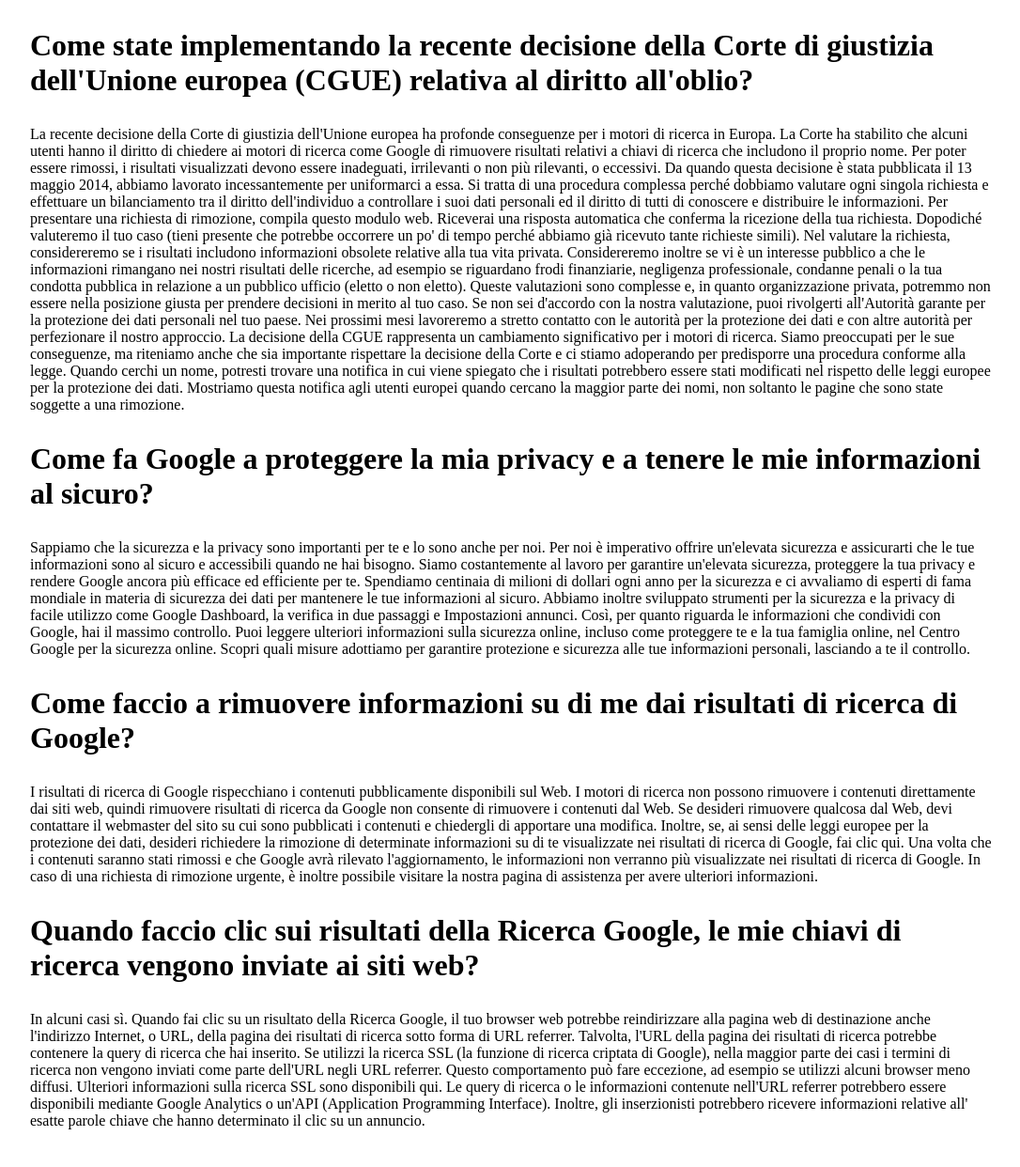
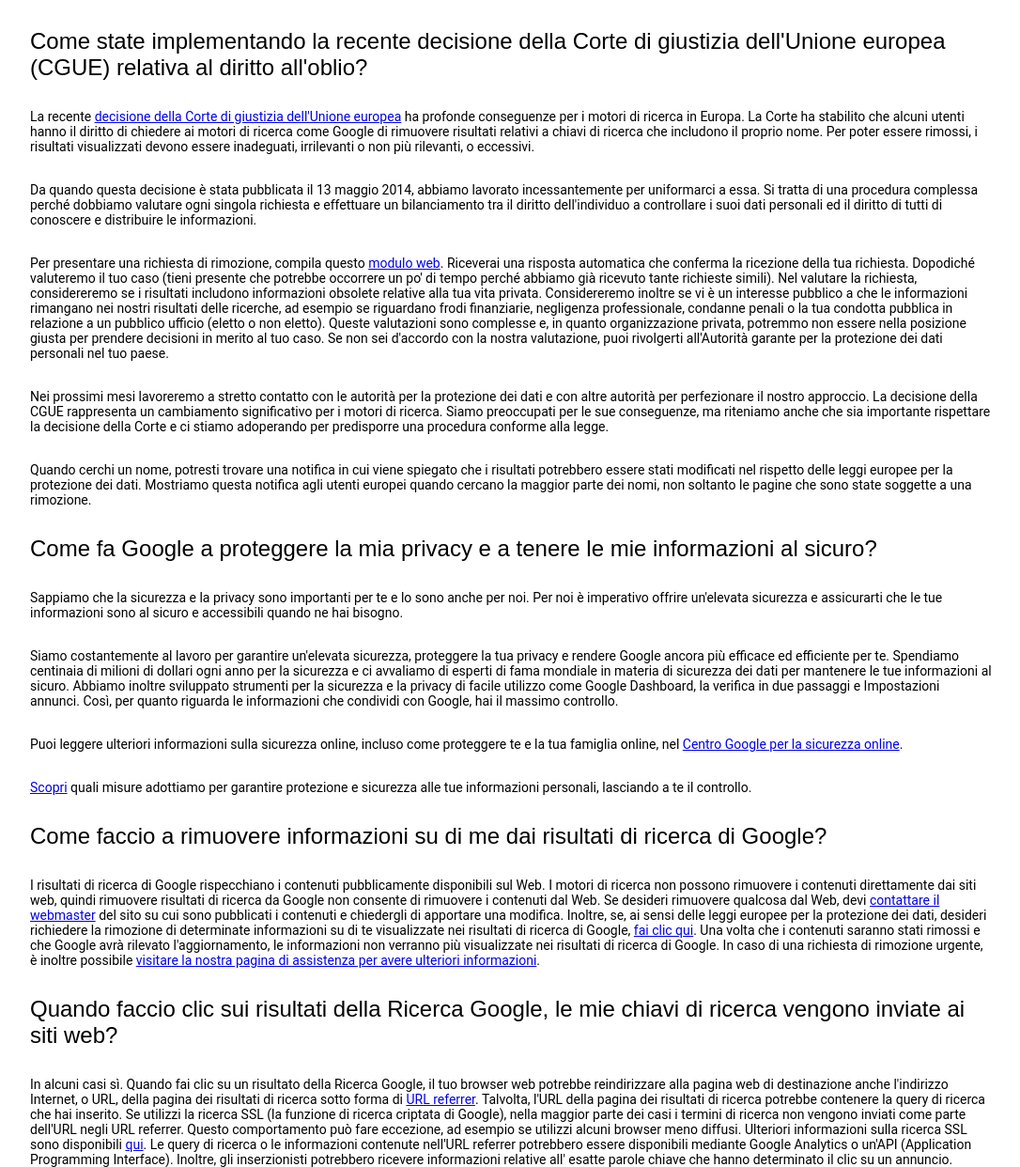
Before and after one commit to BedeschiDaniele/php-google-faq, a PHP site: page / in a window 1280 px wide. Shown: the whole page at 94% size, without its empty margins (96-1182 px from the left). Before the commit the page ends 1202 px from the top, so only its background shows below. Run offline with PHP 8.4, Linux system fonts and the light colour scheme.

Commit message:
Commit with link

```diff
--- a/css/style.css
+++ b/css/style.css
@@ -10,5 +10,14 @@
   margin: 0 auto;
 }
 .question {
-  margin: 30px 0;
+  font-family: 'Google Sans',sans-serif;
+  font-weight: 500;
+  font-size: 24px;
+  margin: 30px 0px;
 }
+p{
+  font-family: Roboto,arial,sans-serif;
+  font-size: 14px;
+  font-weight: 400;
+  margin: 30px 0px;
+}
--- a/index.php
+++ b/index.php
@@ -4,32 +4,36 @@ $faqs = [
 
     [
       'question' => "Come state implementando la recente decisione della Corte di giustizia dell'Unione europea (CGUE) relativa al diritto all'oblio?",
-      'answer' => "La recente decisione della Corte di giustizia dell'Unione europea ha profonde conseguenze per i motori di ricerca in Europa. La Corte ha stabilito che alcuni utenti hanno il diritto di chiedere ai motori di ricerca come Google di rimuovere risultati relativi a chiavi di ricerca che includono il proprio nome. Per poter essere rimossi, i risultati visualizzati devono essere inadeguati, irrilevanti o non più rilevanti, o eccessivi.
-      Da quando questa decisione è stata pubblicata il 13 maggio 2014, abbiamo lavorato incessantemente per uniformarci a essa. Si tratta di una procedura complessa perché dobbiamo valutare ogni singola richiesta e effettuare un bilanciamento tra il diritto dell'individuo a controllare i suoi dati personali ed il diritto di tutti di conoscere e distribuire le informazioni.
-      Per presentare una richiesta di rimozione, compila questo modulo web. Riceverai una risposta automatica che conferma la ricezione della tua richiesta. Dopodiché valuteremo il tuo caso (tieni presente che potrebbe occorrere un po' di tempo perché abbiamo già ricevuto tante richieste simili). Nel valutare la richiesta, considereremo se i risultati includono informazioni obsolete relative alla tua vita privata. Considereremo inoltre se vi è un interesse pubblico a che le informazioni rimangano nei nostri risultati delle ricerche, ad esempio se riguardano frodi finanziarie, negligenza professionale, condanne penali o la tua condotta pubblica in relazione a un pubblico ufficio (eletto o non eletto). Queste valutazioni sono complesse e, in quanto organizzazione privata, potremmo non essere nella posizione giusta per prendere decisioni in merito al tuo caso. Se non sei d'accordo con la nostra valutazione, puoi rivolgerti all'Autorità garante per la protezione dei dati personali nel tuo paese.
-      Nei prossimi mesi lavoreremo a stretto contatto con le autorità per la protezione dei dati e con altre autorità per perfezionare il nostro approccio. La decisione della CGUE rappresenta un cambiamento significativo per i motori di ricerca. Siamo preoccupati per le sue conseguenze, ma riteniamo anche che sia importante rispettare la decisione della Corte e ci stiamo adoperando per predisporre una procedura conforme alla legge.
-      Quando cerchi un nome, potresti trovare una notifica in cui viene spiegato che i risultati potrebbero essere stati modificati nel rispetto delle leggi europee per la protezione dei dati. Mostriamo questa notifica agli utenti europei quando cercano la maggior parte dei nomi, non soltanto le pagine che sono state soggette a una rimozione.",
+      'answer' => "<p>La recente <a href=#>decisione della Corte di giustizia dell'Unione europea</a> ha profonde conseguenze per i motori di ricerca in Europa. La Corte ha stabilito che alcuni utenti hanno il diritto di chiedere ai motori di ricerca come Google di rimuovere risultati relativi a chiavi di ricerca che includono il proprio nome. Per poter essere rimossi, i risultati visualizzati devono essere inadeguati, irrilevanti o non più rilevanti, o eccessivi.</p>
+
+      <p>Da quando questa decisione è stata pubblicata il 13 maggio 2014, abbiamo lavorato incessantemente per uniformarci a essa. Si tratta di una procedura complessa perché dobbiamo valutare ogni singola richiesta e effettuare un bilanciamento tra il diritto dell'individuo a controllare i suoi dati personali ed il diritto di tutti di conoscere e distribuire le informazioni.</p>
+
+      <p>Per presentare una richiesta di rimozione, compila questo <a href=#>modulo web</a>. Riceverai una risposta automatica che conferma la ricezione della tua richiesta. Dopodiché valuteremo il tuo caso (tieni presente che potrebbe occorrere un po' di tempo perché abbiamo già ricevuto tante richieste simili). Nel valutare la richiesta, considereremo se i risultati includono informazioni obsolete relative alla tua vita privata. Considereremo inoltre se vi è un interesse pubblico a che le informazioni rimangano nei nostri risultati delle ricerche, ad esempio se riguardano frodi finanziarie, negligenza professionale, condanne penali o la tua condotta pubblica in relazione a un pubblico ufficio (eletto o non eletto). Queste valutazioni sono complesse e, in quanto organizzazione privata, potremmo non essere nella posizione giusta per prendere decisioni in merito al tuo caso. Se non sei d'accordo con la nostra valutazione, puoi rivolgerti all'Autorità garante per la protezione dei dati personali nel tuo paese.</p>
+
+      <p>Nei prossimi mesi lavoreremo a stretto contatto con le autorità per la protezione dei dati e con altre autorità per perfezionare il nostro approccio. La decisione della CGUE rappresenta un cambiamento significativo per i motori di ricerca. Siamo preoccupati per le sue conseguenze, ma riteniamo anche che sia importante rispettare la decisione della Corte e ci stiamo adoperando per predisporre una procedura conforme alla legge.</p>
+
+      <p>Quando cerchi un nome, potresti trovare una notifica in cui viene spiegato che i risultati potrebbero essere stati modificati nel rispetto delle leggi europee per la protezione dei dati. Mostriamo questa notifica agli utenti europei quando cercano la maggior parte dei nomi, non soltanto le pagine che sono state soggette a una rimozione.</p>",
     ],
 
     [
       'question' => 'Come fa Google a proteggere la mia privacy e a tenere le mie informazioni al sicuro?',
-      'answer' => "Sappiamo che la sicurezza e la privacy sono importanti per te e lo sono anche per noi. Per noi è imperativo offrire un'elevata sicurezza e assicurarti che le tue informazioni sono al sicuro e accessibili quando ne hai bisogno.
+      'answer' => "<p>Sappiamo che la sicurezza e la privacy sono importanti per te e lo sono anche per noi. Per noi è imperativo offrire un'elevata sicurezza e assicurarti che le tue informazioni sono al sicuro e accessibili quando ne hai bisogno.</p>
 
-      Siamo costantemente al lavoro per garantire un'elevata sicurezza, proteggere la tua privacy e rendere Google ancora più efficace ed efficiente per te. Spendiamo centinaia di milioni di dollari ogni anno per la sicurezza e ci avvaliamo di esperti di fama mondiale in materia di sicurezza dei dati per mantenere le tue informazioni al sicuro. Abbiamo inoltre sviluppato strumenti per la sicurezza e la privacy di facile utilizzo come Google Dashboard, la verifica in due passaggi e Impostazioni annunci. Così, per quanto riguarda le informazioni che condividi con Google, hai il massimo controllo.
+      <p>Siamo costantemente al lavoro per garantire un'elevata sicurezza, proteggere la tua privacy e rendere Google ancora più efficace ed efficiente per te. Spendiamo centinaia di milioni di dollari ogni anno per la sicurezza e ci avvaliamo di esperti di fama mondiale in materia di sicurezza dei dati per mantenere le tue informazioni al sicuro. Abbiamo inoltre sviluppato strumenti per la sicurezza e la privacy di facile utilizzo come Google Dashboard, la verifica in due passaggi e Impostazioni annunci. Così, per quanto riguarda le informazioni che condividi con Google, hai il massimo controllo.</p>
 
-      Puoi leggere ulteriori informazioni sulla sicurezza online, incluso come proteggere te e la tua famiglia online, nel Centro Google per la sicurezza online.
+      <p>Puoi leggere ulteriori informazioni sulla sicurezza online, incluso come proteggere te e la tua famiglia online, nel <a href=#>Centro Google per la sicurezza online</a>.<p>
 
-      Scopri quali misure adottiamo per garantire protezione e sicurezza alle tue informazioni personali, lasciando a te il controllo.",
+      <p><a href=#>Scopri</a> quali misure adottiamo per garantire protezione e sicurezza alle tue informazioni personali, lasciando a te il controllo.</p>",
     ],
 
     [
       'question' => 'Come faccio a rimuovere informazioni su di me dai risultati di ricerca di Google?',
-      'answer' => "I risultati di ricerca di Google rispecchiano i contenuti pubblicamente disponibili sul Web. I motori di ricerca non possono rimuovere i contenuti direttamente dai siti web, quindi rimuovere risultati di ricerca da Google non consente di rimuovere i contenuti dal Web. Se desideri rimuovere qualcosa dal Web, devi contattare il webmaster del sito su cui sono pubblicati i contenuti e chiedergli di apportare una modifica. Inoltre, se, ai sensi delle leggi europee per la protezione dei dati, desideri richiedere la rimozione di determinate informazioni su di te visualizzate nei risultati di ricerca di Google, fai clic qui. Una volta che i contenuti saranno stati rimossi e che Google avrà rilevato l'aggiornamento, le informazioni non verranno più visualizzate nei risultati di ricerca di Google. In caso di una richiesta di rimozione urgente, è inoltre possibile visitare la nostra pagina di assistenza per avere ulteriori informazioni.",
+      'answer' => "<p>I risultati di ricerca di Google rispecchiano i contenuti pubblicamente disponibili sul Web. I motori di ricerca non possono rimuovere i contenuti direttamente dai siti web, quindi rimuovere risultati di ricerca da Google non consente di rimuovere i contenuti dal Web. Se desideri rimuovere qualcosa dal Web, devi <a href=#>contattare il webmaster</a> del sito su cui sono pubblicati i contenuti e chiedergli di apportare una modifica. Inoltre, se, ai sensi delle leggi europee per la protezione dei dati, desideri richiedere la rimozione di determinate informazioni su di te visualizzate nei risultati di ricerca di Google, <a href=#>fai clic qui</a>. Una volta che i contenuti saranno stati rimossi e che Google avrà rilevato l'aggiornamento, le informazioni non verranno più visualizzate nei risultati di ricerca di Google. In caso di una richiesta di rimozione urgente, è inoltre possibile <a href=#>visitare la nostra pagina di assistenza per avere ulteriori informazioni</a>.</p>",
     ],
 
     [
       'question' => 'Quando faccio clic sui risultati della Ricerca Google, le mie chiavi di ricerca vengono inviate ai siti web?',
-      'answer' => "In alcuni casi sì. Quando fai clic su un risultato della Ricerca Google, il tuo browser web potrebbe reindirizzare alla pagina web di destinazione anche l'indirizzo Internet, o URL, della pagina dei risultati di ricerca sotto forma di URL referrer. Talvolta, l'URL della pagina dei risultati di ricerca potrebbe contenere la query di ricerca che hai inserito. Se utilizzi la ricerca SSL (la funzione di ricerca criptata di Google), nella maggior parte dei casi i termini di ricerca non vengono inviati come parte dell'URL negli URL referrer. Questo comportamento può fare eccezione, ad esempio se utilizzi alcuni browser meno diffusi. Ulteriori informazioni sulla ricerca SSL sono disponibili qui. Le query di ricerca o le informazioni contenute nell'URL referrer potrebbero essere disponibili mediante Google Analytics o un'API (Application Programming Interface). Inoltre, gli inserzionisti potrebbero ricevere informazioni relative all' esatte parole chiave che hanno determinato il clic su un annuncio.",
+      'answer' => "<p>In alcuni casi sì. Quando fai clic su un risultato della Ricerca Google, il tuo browser web potrebbe reindirizzare alla pagina web di destinazione anche l'indirizzo Internet, o URL, della pagina dei risultati di ricerca sotto forma di <a href=#>URL referrer</a>. Talvolta, l'URL della pagina dei risultati di ricerca potrebbe contenere la query di ricerca che hai inserito. Se utilizzi la ricerca SSL (la funzione di ricerca criptata di Google), nella maggior parte dei casi i termini di ricerca non vengono inviati come parte dell'URL negli URL referrer. Questo comportamento può fare eccezione, ad esempio se utilizzi alcuni browser meno diffusi. Ulteriori informazioni sulla ricerca SSL sono disponibili <a href=#>qui</a>. Le query di ricerca o le informazioni contenute nell'URL referrer potrebbero essere disponibili mediante Google Analytics o un'API (Application Programming Interface). Inoltre, gli inserzionisti potrebbero ricevere informazioni relative all' esatte parole chiave che hanno determinato il clic su un annuncio.<p>",
     ]
 ];
 $classe = "question";
@@ -47,8 +51,8 @@ $classe = "question";
       <?php
         foreach ($faqs as $faq) {
       ?>
-        <h1 class="<?= $classe; ?>"><?php echo $faq["question"]."<br>"?></h1>
-        <p><?php echo $faq["answer"]."<br>"?></p>
+        <h1 class="<?= $classe; ?>"><?php echo $faq["question"]?></h1>
+        <p><?php echo $faq["answer"]?></p>
       <?php
         }
       ?>
```
